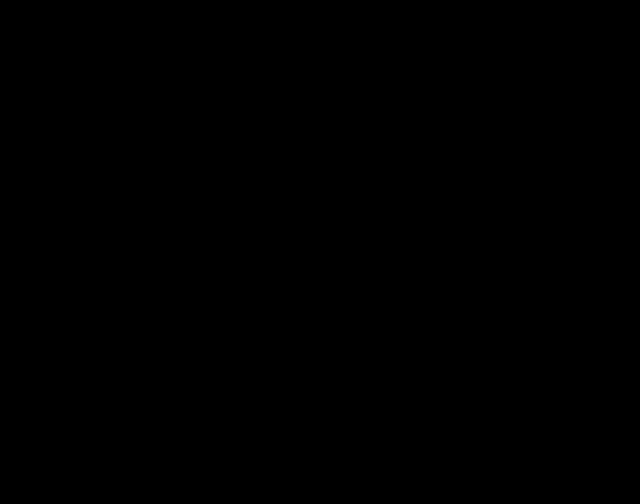
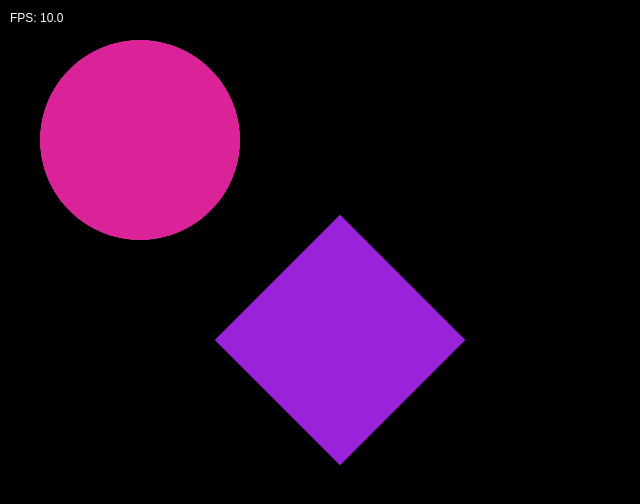
Before and after one commit to Zorgatone/pixi-world-demo, a website built with Vite: page index.html in a window 1280 px wide. Shown: the whole page, without its empty margins (0-640 px from the left). Built offline with nearby package versions, Linux system fonts and the light colour scheme; animation ran at ten frames a second.

Commit message:
Shapes texture generation + resolution tests

```diff
--- a/eslint.config.mjs
+++ b/eslint.config.mjs
@@ -15,6 +15,9 @@ export default tseslint.config(
       ecmaVersion: "latest",
       sourceType: "module",
     },
-    rules: {},
+    rules: {
+      "prettier/prettier": "warn",
+      "@typescript-eslint/no-unused-vars": "warn",
+    },
   },
 );
--- a/index.html
+++ b/index.html
@@ -2,12 +2,22 @@
 <html lang="en">
   <head>
     <meta charset="UTF-8" />
+    <style>
+      html,
+      body {
+        margin: 0;
+        padding: 0;
+        width: 100%;
+        height: 100%;
+        overflow: hidden;
+        background: #000000;
+      }
+    </style>
     <link rel="icon" type="image/png" href="/favicon.png" />
     <meta
       name="viewport"
       content="width=device-width, initial-scale=1.0, viewport-fit=cover"
     />
-    <link rel="stylesheet" href="/style.css" />
     <title>Pixi World Demo</title>
   </head>
 
--- /dev/null
+++ b/src/FPSCounter.ts
@@ -0,0 +1,53 @@
+import { Text, TextStyle, Ticker } from "pixi.js";
+
+export class FPSCounter {
+  public readonly view: Text;
+
+  private _elapsed: number;
+  private _frames: number;
+  private _previousTime: number;
+
+  public constructor() {
+    this._elapsed = 0;
+    this._frames = 0;
+    this._previousTime = performance.now();
+
+    this.view = new Text({
+      text: "FPS: --",
+      style: new TextStyle({
+        fill: 0xffffff,
+        fontSize: 12,
+      }),
+    });
+
+    this.view.x = 10;
+    this.view.y = 10;
+  }
+
+  public start(ticker: Ticker): void {
+    this._elapsed = 0;
+    this._frames = 0;
+    this._previousTime = performance.now();
+
+    ticker.add(this._tick, this);
+  }
+
+  private _tick(): void {
+    const now = performance.now();
+    const deltaTimeMs = now - this._previousTime;
+    this._previousTime = now;
+    this._update(deltaTimeMs);
+  }
+
+  private _update(deltaMs: number): void {
+    this._elapsed += deltaMs;
+    this._frames += 1;
+
+    if (this._elapsed >= 100) {
+      const fps = (this._frames * 1000) / this._elapsed;
+      this.view.text = `FPS: ${fps.toFixed(1)}`;
+      this._elapsed = 0;
+      this._frames = 0;
+    }
+  }
+}
--- /dev/null
+++ b/src/Shape.ts
@@ -0,0 +1,39 @@
+import { Container, Sprite, Texture } from "pixi.js";
+
+import { TextureCache, TextureName } from "./textures";
+
+export class Shape {
+  public readonly view: Container;
+
+  private readonly _sprite: Sprite;
+
+  public constructor() {
+    this.view = new Container();
+    this._sprite = new Sprite(Texture.EMPTY);
+
+    this.view.addChild(this._sprite);
+  }
+
+  public init(
+    shapeKind: TextureName,
+    textureCache: TextureCache,
+    maxWidth: number, // bounds
+    maxHeight: number, // bounds
+    tint: number,
+  ) {
+    const texture = textureCache[shapeKind];
+    this._sprite.texture = texture;
+    this._sprite.tint = tint;
+    const widthScale = maxWidth / texture.width;
+    const heightScale = maxHeight / texture.height;
+    this._sprite.scale.set(Math.min(widthScale, heightScale));
+    this._sprite.anchor.set(0.5, 0.5);
+
+    this.view.scale.set(1);
+  }
+
+  public reset() {
+    this._sprite.texture = Texture.EMPTY;
+    this._sprite.tint = 0xffffff;
+  }
+}
--- /dev/null
+++ b/src/World.ts
@@ -0,0 +1,107 @@
+import { Application } from "pixi.js";
+
+import { watchPixelRatio } from "./utils/watchPixelRatio";
+
+enum InitState {
+  INIT_ERROR = -1,
+  UNINITIALIZED = 0,
+  INITIALIZING = 1,
+  INIT_SUCCESS = 2,
+}
+
+export class World {
+  public readonly app: Application;
+
+  private _initState: InitState;
+  private _currentResolution: number;
+  private _initPromise?: undefined | Promise<void>;
+  private _resizePromise?: undefined | Promise<void>;
+
+  public constructor() {
+    this._onResolutionChanged = this._onResolutionChanged.bind(this);
+    this._updateResolution = this._updateResolution.bind(this);
+
+    this._currentResolution = devicePixelRatio;
+    this._initState = InitState.UNINITIALIZED;
+    this.app = new Application();
+
+    this._setupWatchers();
+  }
+
+  public async init(domElement: HTMLElement): Promise<void> {
+    if (
+      this._initState !== InitState.UNINITIALIZED &&
+      this._initState !== InitState.INIT_ERROR
+    ) {
+      throw new Error("Invalid init state!");
+    }
+
+    this._initState = InitState.INITIALIZING;
+
+    try {
+      console.assert(
+        typeof this._initPromise === "undefined",
+        "Found unexpected init promise during initialization!",
+      );
+
+      this._currentResolution = devicePixelRatio;
+
+      this._initPromise = this.app.init({
+        resizeTo: domElement,
+        backgroundColor: 0x000000,
+        antialias: true,
+        autoDensity: true,
+        resolution: this._currentResolution,
+      });
+
+      await this._initPromise;
+
+      this._initState = InitState.INIT_SUCCESS;
+    } catch (error) {
+      this._initState = InitState.INIT_ERROR;
+      throw error;
+    }
+
+    domElement.appendChild(this.app.canvas);
+  }
+
+  private _setupWatchers(): void {
+    this._watchResolution();
+  }
+
+  private _watchResolution(): void {
+    watchPixelRatio(this._onResolutionChanged);
+  }
+
+  private _onResolutionChanged(resolution: number): void {
+    this._currentResolution = resolution;
+    console.log(`New resolution: ${this._currentResolution}x`);
+
+    console.assert(
+      this._initState !== InitState.INIT_ERROR &&
+        this._initState !== InitState.UNINITIALIZED,
+      "Unexpected init state during resolution change!",
+    );
+
+    if (
+      !this._resizePromise &&
+      this._initPromise &&
+      this._initState === InitState.INITIALIZING
+    ) {
+      this._resizePromise = this._initPromise.then(this._updateResolution);
+    } else {
+      delete this._resizePromise;
+      this._updateResolution();
+    }
+  }
+
+  private _updateResolution(): void {
+    console.assert(
+      this._initState === InitState.INIT_SUCCESS,
+      "Unexpected init state during resolution update!",
+    );
+
+    this.app.renderer.resolution = this._currentResolution;
+    this.app.resize();
+  }
+}
--- a/src/bootstrap.ts
+++ b/src/bootstrap.ts
@@ -1,24 +1,118 @@
-import { Application } from "pixi.js";
+import { FPSCounter } from "./FPSCounter";
+import { generateTextures, TextureName } from "./textures";
+import { World } from "./World";
+import { Shape } from "./Shape";
+import { Container } from "pixi.js";
+import { watchPixelRatio } from "./utils/watchPixelRatio";
 
-async function createApp(): Promise<Application> {
-  const app = new Application();
-  const pixiContainer = document.getElementById("pixi-container")!;
+const MAX_SCALE = 4;
+const MAX_WIDTH = 200 * MAX_SCALE;
+const MAX_HEIGHT = MAX_WIDTH;
 
-  await app.init({
-    resizeTo: pixiContainer,
-    backgroundColor: 0x000000,
-    antialias: true,
-    autoDensity: true,
-    resolution: window.devicePixelRatio,
+async function createWorld(): Promise<World> {
+  const pixiContainer = document.getElementById("pixi-container");
+
+  if (!pixiContainer) {
+    throw new Error("Could not find pixi-container DOM element!");
+  }
+
+  const world = new World();
+
+  await world.init(pixiContainer);
+
+  const fpsCounter = new FPSCounter();
+
+  const app = world.app;
+
+  app.stage.addChild(fpsCounter.view);
+
+  fpsCounter.start(app.ticker);
+
+  const textures = generateTextures(
+    app.renderer.generateTexture.bind(app.renderer),
+    MAX_WIDTH,
+    MAX_HEIGHT,
+  );
+
+  const radius = 100;
+  const diameter = radius * 2;
+  const squareSide = radius * Math.sqrt(Math.PI);
+
+  const circle = new Shape();
+  circle.init(TextureName.CIRCLE, textures, diameter, diameter, 0xda2299);
+  circle.view.position.set(140, 140);
+  circle.view.rotation = Math.PI / 4;
+
+  const square = new Shape();
+  square.init(TextureName.SQUARE, textures, squareSide, squareSide, 0x9922da);
+  square.view.position.set(340, 340);
+  square.view.rotation = Math.PI / 4;
+
+  const deviceScaleContainer = new Container();
+
+  deviceScaleContainer.addChild(circle.view);
+  deviceScaleContainer.addChild(square.view);
+
+  deviceScaleContainer.scale.set(1 / window.devicePixelRatio);
+
+  app.stage.addChild(deviceScaleContainer);
+
+  watchPixelRatio((ratio) => {
+    deviceScaleContainer.scale.set(1 / ratio);
   });
 
-  pixiContainer.appendChild(app.canvas);
-
-  return app;
+  return world;
 }
 
+// function showLoading(
+//   container: Container,
+//   width: number,
+//   height: number,
+// ): void {
+//   const label = new Text({
+//     style: new TextStyle({
+//       fill: 0xffffff,
+//       fontSize: 32,
+//     }),
+//   });
+//   label.text = "Loading...";
+//   label.anchor.set(0.5);
+//   label.position.set(width / 2, height / 2);
+
+//   container.addChild(label);
+// }
+
 export async function bootstrap(): Promise<void> {
-  const app = await createApp();
+  // const maxScale = 4;
+
+  const app = await createWorld();
+
+  // showLoading(
+  //   app.stage,
+  //   app.canvas.width / window.devicePixelRatio,
+  //   app.canvas.height / window.devicePixelRatio,
+  // );
+
+  // const textures = generateTextures(
+  //   app.renderer.generateTexture.bind(app.renderer),
+  //   maxScale,
+  // );
+
+  // app.stage.removeChildren();
+
+  // const circle = new Sprite(textures[TextureName.CIRCLE]);
+  // circle.tint = 0xda2299;
+  // circle.scale.set(1 / resolution);
+  // circle.position.set(40, 40);
+
+  // const square = new Sprite(textures[TextureName.SQUARE]);
+  // square.tint = 0x9922da;
+  // square.scale.set(1 / resolution);
+  // square.position.set(280, 280);
+  // square.rotation = Math.PI / 4;
+
+  // app.stage.addChild(circle);
+  // app.stage.addChild(square);
 
   void app;
 }
--- a/src/styles/index.css
+++ b/src/styles/index.css
@@ -3,16 +3,6 @@
   --sar: env(safe-area-inset-right, 0px);
   --sab: env(safe-area-inset-bottom, 0px);
   --sal: env(safe-area-inset-left, 0px);
-}
-
-html,
-body {
-  margin: 0;
-  padding: 0;
-  width: 100%;
-  height: 100%;
-  overflow: hidden;
-  background: #000000;
 }
 
 body {
--- /dev/null
+++ b/src/textures.ts
@@ -0,0 +1,52 @@
+import { Container, Graphics, Texture } from "pixi.js";
+
+export enum TextureName {
+  CIRCLE = "circle",
+  SQUARE = "square",
+}
+
+type TextureRenderFunction = (container: Container) => Texture;
+
+const white = 0xffffff;
+
+function renderCircle(
+  graphics: Graphics,
+  maxWidth: number,
+  maxHeight: number,
+): void {
+  const radius = Math.min(maxWidth, maxHeight) / 2;
+  graphics.circle(radius, radius, radius).fill(white);
+}
+
+function renderSquare(
+  graphics: Graphics,
+  maxWidth: number,
+  maxHeight: number,
+): void {
+  const side = Math.min(maxWidth, maxHeight);
+  graphics.rect(0, 0, side, side).fill(white);
+}
+
+export type TextureCache = Record<TextureName, Texture>;
+
+export function generateTextures(
+  renderTextureFn: TextureRenderFunction,
+  maxWidth: number,
+  maxHeight: number,
+): Readonly<TextureCache> {
+  const graphics = new Graphics();
+
+  const cache: TextureCache = Object.create(null) as TextureCache;
+
+  renderCircle(graphics, maxWidth, maxHeight);
+  cache[TextureName.CIRCLE] = renderTextureFn(graphics);
+  graphics.clear();
+
+  renderSquare(graphics, maxWidth, maxHeight);
+  cache[TextureName.SQUARE] = renderTextureFn(graphics);
+  // graphics.clear();
+
+  graphics.destroy();
+
+  return Object.freeze(cache);
+}
--- /dev/null
+++ b/src/utils/watchPixelRatio.ts
@@ -0,0 +1,46 @@
+export type PixelRatioCallbackFn = (devicePixelRatio: number) => void;
+export type RemoveListenerFn = () => void;
+
+type InternalListener = () => void;
+
+interface InternalState {
+  query: MediaQueryList;
+  addEventListener(): void;
+  removeEventListener(): void;
+  updateQuery(): void;
+}
+
+export function watchPixelRatio(
+  onChangeListener: PixelRatioCallbackFn,
+): RemoveListenerFn {
+  const matchPixelQuery = (pixelRatio: number): MediaQueryList => {
+    return matchMedia(`(resolution: ${pixelRatio}dppx)`);
+  };
+
+  const listener: InternalListener = (): void => {
+    state.updateQuery();
+    onChangeListener(window.devicePixelRatio);
+  };
+
+  const state: InternalState = {
+    query: matchPixelQuery(window.devicePixelRatio),
+    addEventListener(): void {
+      this.query.addEventListener("change", listener, {
+        once: true,
+      });
+    },
+    removeEventListener(): void {
+      this.query.removeEventListener("change", listener);
+    },
+    updateQuery(): void {
+      state.query = matchPixelQuery(window.devicePixelRatio);
+      state.addEventListener();
+    },
+  };
+
+  state.addEventListener();
+
+  return () => {
+    state.removeEventListener();
+  };
+}
```
